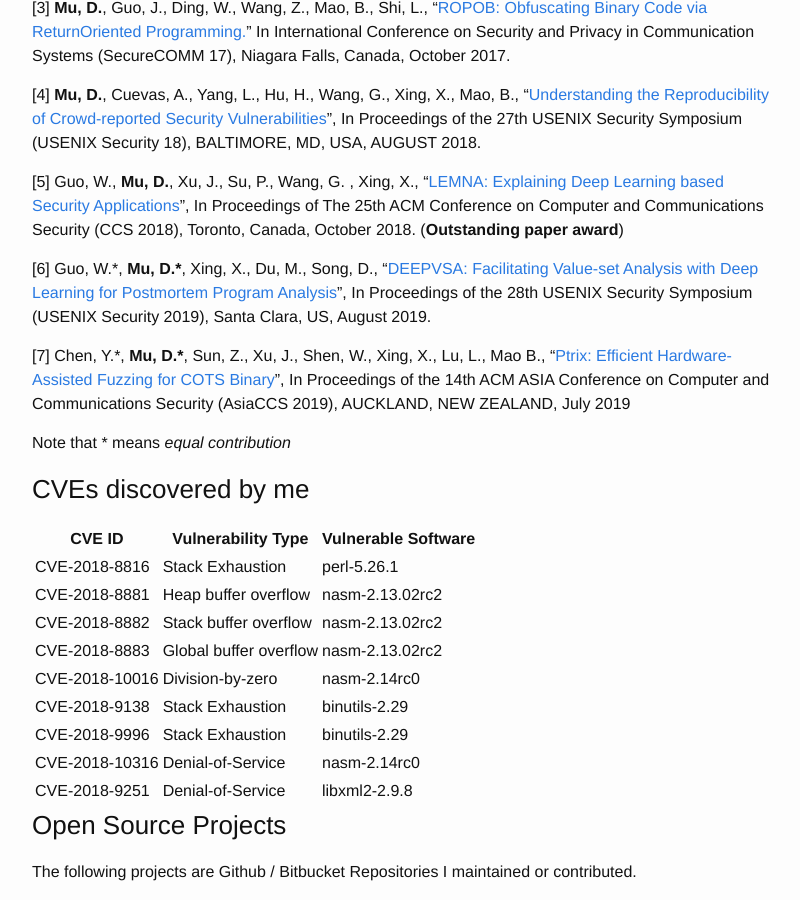
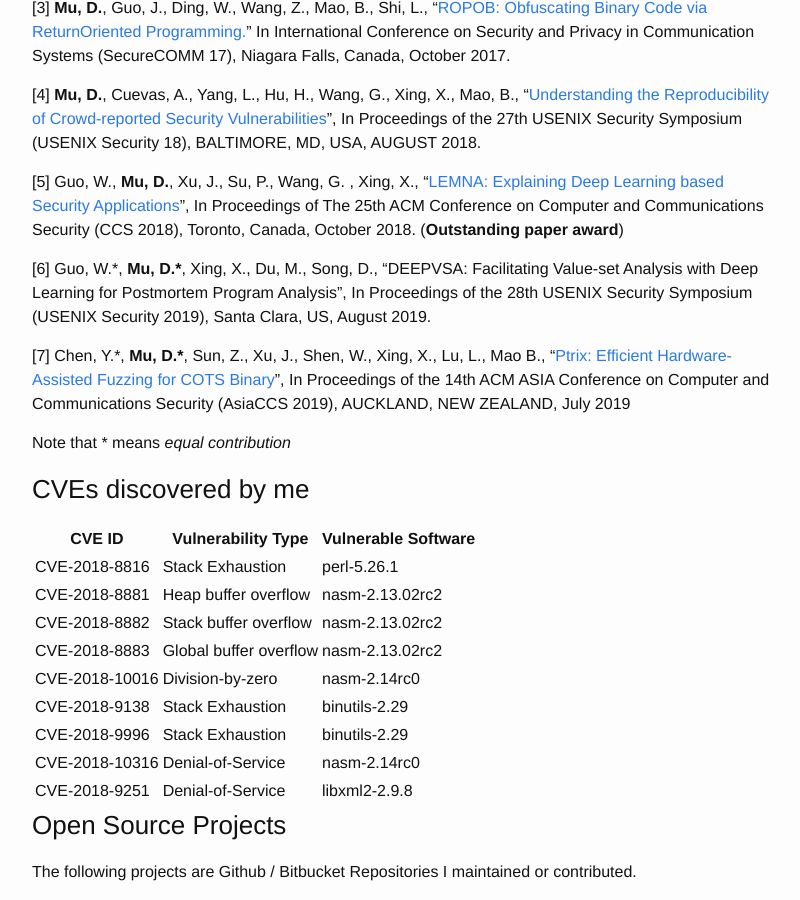
Before and after one commit to mudongliang/mudongliang.github.io, a Jekyll site: the page built from about/about.md, in a window 1280 px wide and 900 px high, scrolled down 1092 px. Shown: the whole window, without its empty margins (238-1038 px from the left). Built offline with Jekyll 4.4.1, drawn with Linux system fonts in a browser that asks for light colours; some of the changed lines change nothing that is shown.

Commit message:
delete one link

```diff
--- a/about/about.md
+++ b/about/about.md
@@ -44,7 +44,7 @@
 
 [5] Guo, W., **Mu, D.**, Xu, J., Su, P., Wang, G. , Xing, X., "[LEMNA: Explaining Deep Learning based Security Applications]({{site.url}}/files/papers/ccs18.pdf)", In Proceedings of The 25th ACM Conference on Computer and Communications Security (CCS 2018), Toronto, Canada, October 2018. (**Outstanding paper award**)
 
-[6] Guo, W.*, **Mu, D.\***, Xing, X., Du, M., Song, D., "[DEEPVSA: Facilitating Value-set Analysis with Deep Learning for Postmortem Program Analysis]({{site.url}}/files/papers/deepvsa.pdf)", In Proceedings of the 28th USENIX Security Symposium (USENIX Security 2019), Santa Clara, US, August 2019.
+[6] Guo, W.*, **Mu, D.\***, Xing, X., Du, M., Song, D., "DEEPVSA: Facilitating Value-set Analysis with Deep Learning for Postmortem Program Analysis", In Proceedings of the 28th USENIX Security Symposium (USENIX Security 2019), Santa Clara, US, August 2019.
 
 [7] Chen, Y.*, **Mu, D.\***, Sun, Z., Xu, J., Shen, W., Xing, X., Lu, L., Mao B., "[Ptrix: Efficient Hardware-Assisted Fuzzing for COTS Binary]({{site.url}}/files/papers/ptrix.pdf)", In Proceedings of the 14th ACM ASIA Conference on Computer and Communications Security (AsiaCCS 2019), AUCKLAND, NEW ZEALAND, July 2019
 
```
